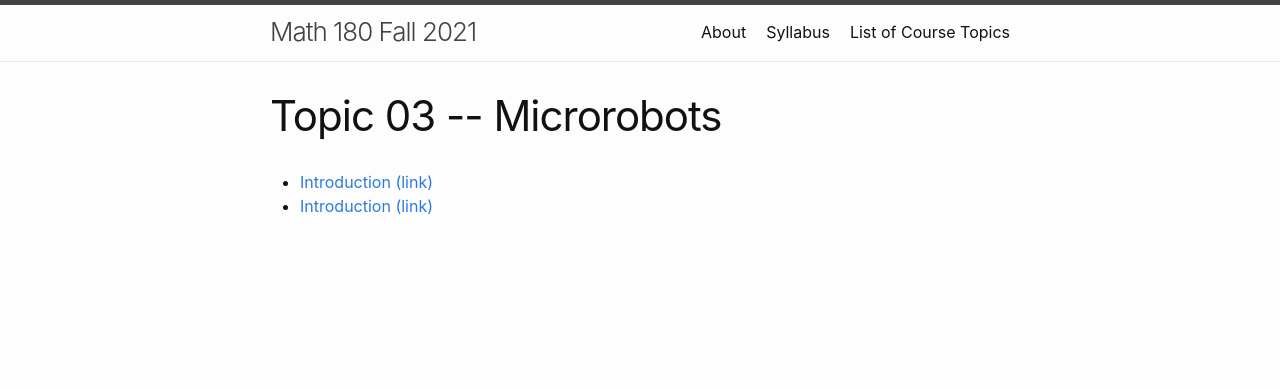
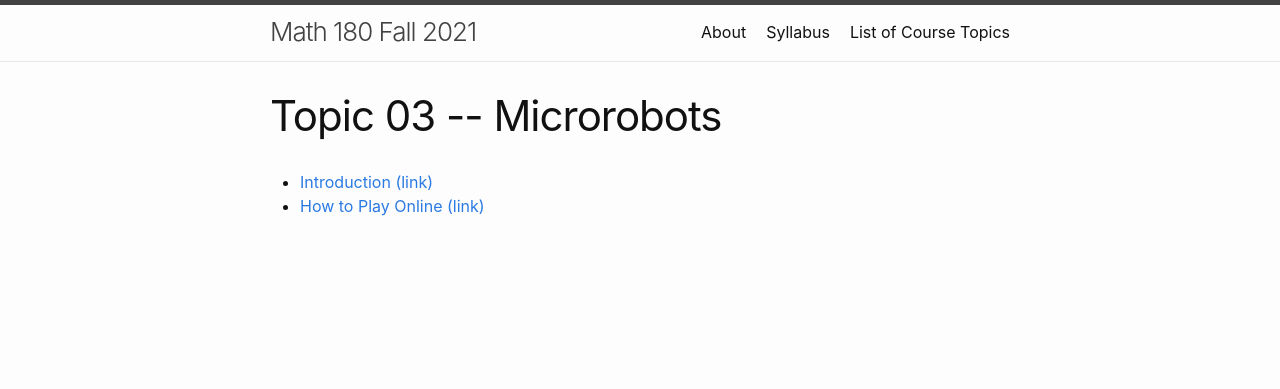
Before and after one commit to wcasper/math180fall2021, a Jekyll site: the page built from _topics/topic03-microrobots.md, in a window 1280 px wide. Shown: the top 389 px of the page. Built offline with Jekyll 4.4.1, drawn with Linux system fonts in a browser that asks for light colours.

Commit message:
fixed typo

```diff
--- a/_topics/topic03-microrobots.md
+++ b/_topics/topic03-microrobots.md
@@ -4,4 +4,4 @@ title: Topic 03 -- Microrobots
 ---
 
 * [Introduction (link)](/math180fall2021/modules/microrobots/introduction)
-* [Introduction (link)](/math180fall2021/modules/microrobots/play-online)
+* [How to Play Online (link)](/math180fall2021/modules/microrobots/play-online)
```
